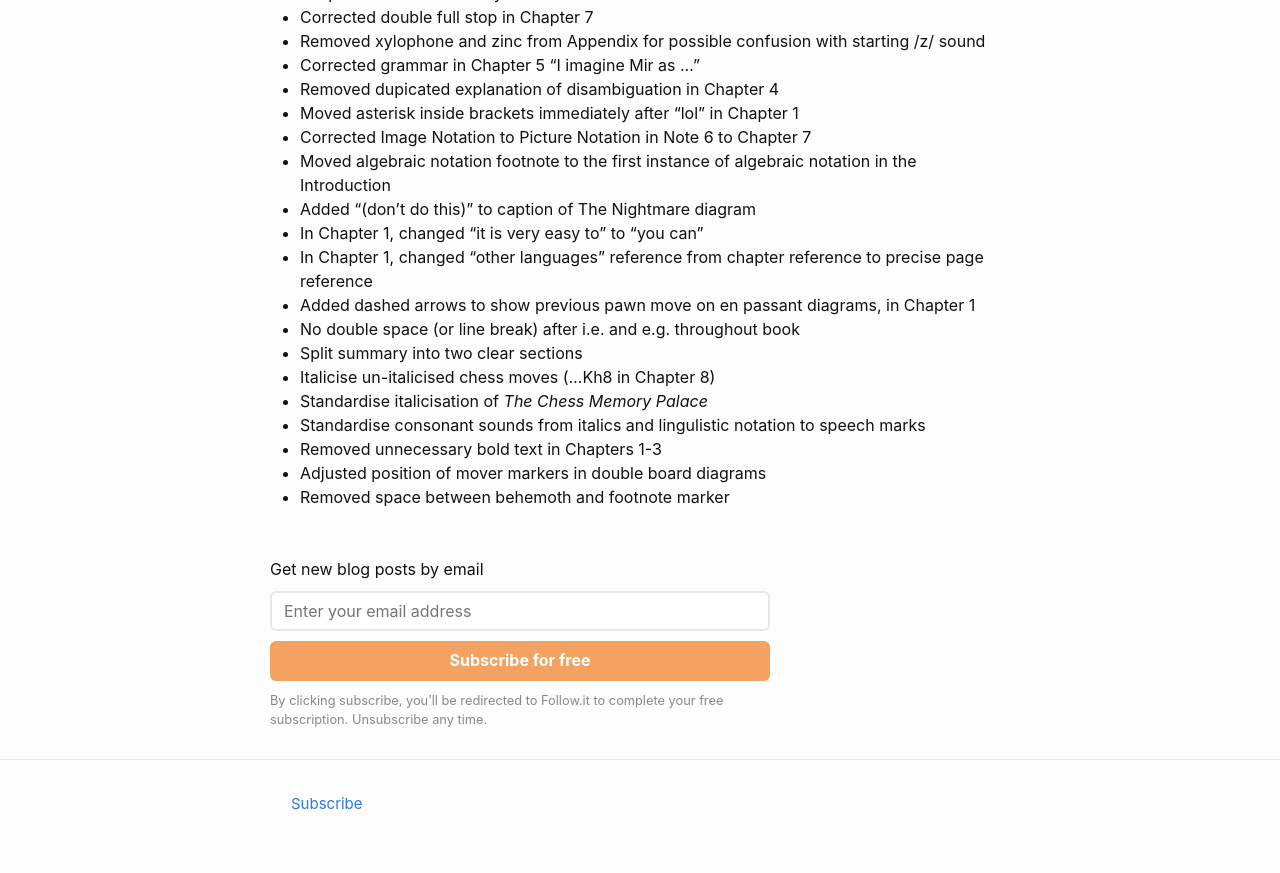
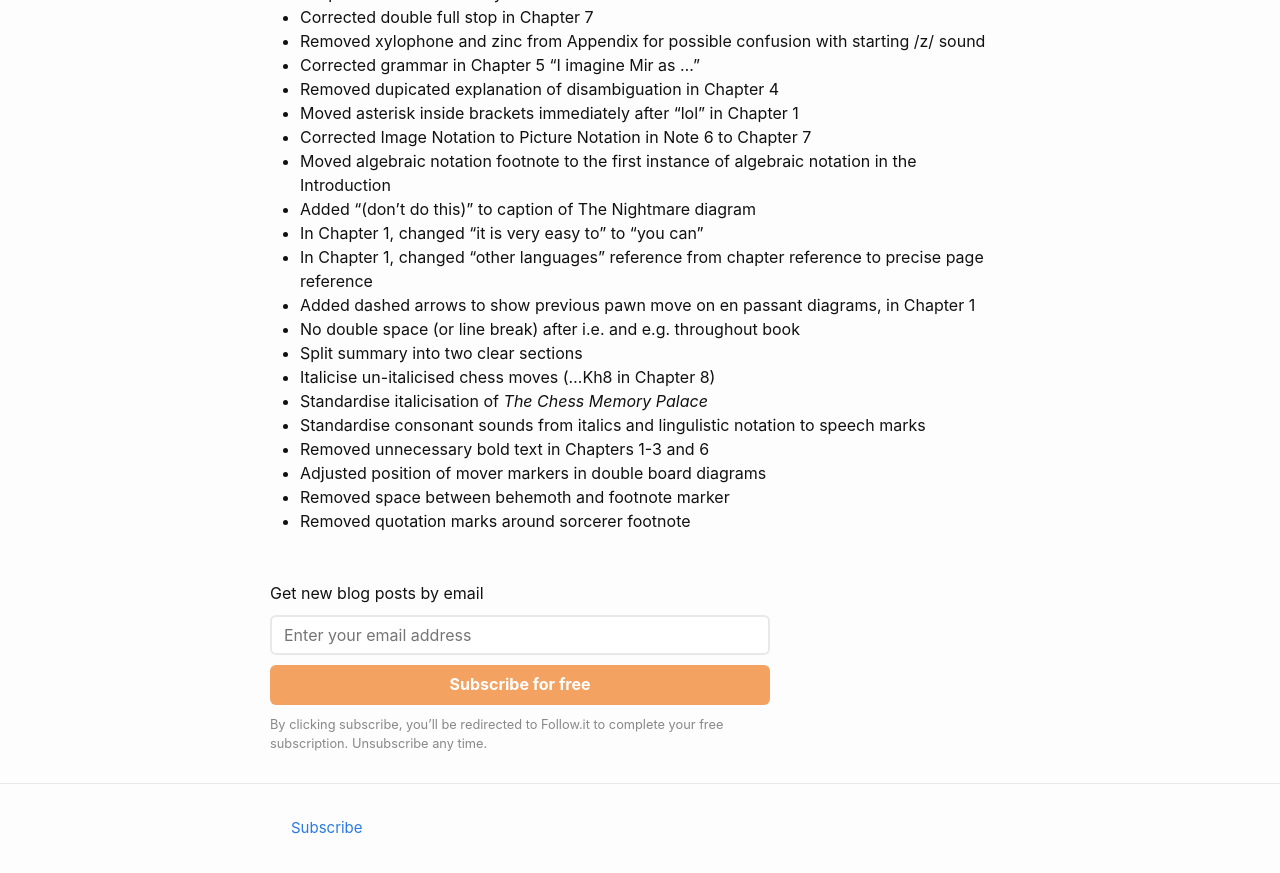
Before and after one commit to liontailedmacaque/liontailedmacaque.github.io, a Jekyll site: the page built from chessmemorypalace/versions.md, in a window 1280 px wide and 900 px high, scrolled down 5149 px. Shown: the top 873 px of the window. Built offline with Jekyll 4.4.1, drawn with Linux system fonts in a browser that asks for light colours.

Commit message:
Update versions.md

```diff
--- a/chessmemorypalace/versions.md
+++ b/chessmemorypalace/versions.md
@@ -147,6 +147,7 @@ This page lists the versions and the changes that have been made. The most signi
 - Italicise un-italicised chess moves (...Kh8 in Chapter 8)
 - Standardise italicisation of *The Chess Memory Palace*
 - Standardise consonant sounds from italics and lingulistic notation to speech marks
-- Removed unnecessary bold text in Chapters 1-3
+- Removed unnecessary bold text in Chapters 1-3 and 6
 - Adjusted position of mover markers in double board diagrams
 - Removed space between behemoth and footnote marker
+- Removed quotation marks around sorcerer footnote
```
